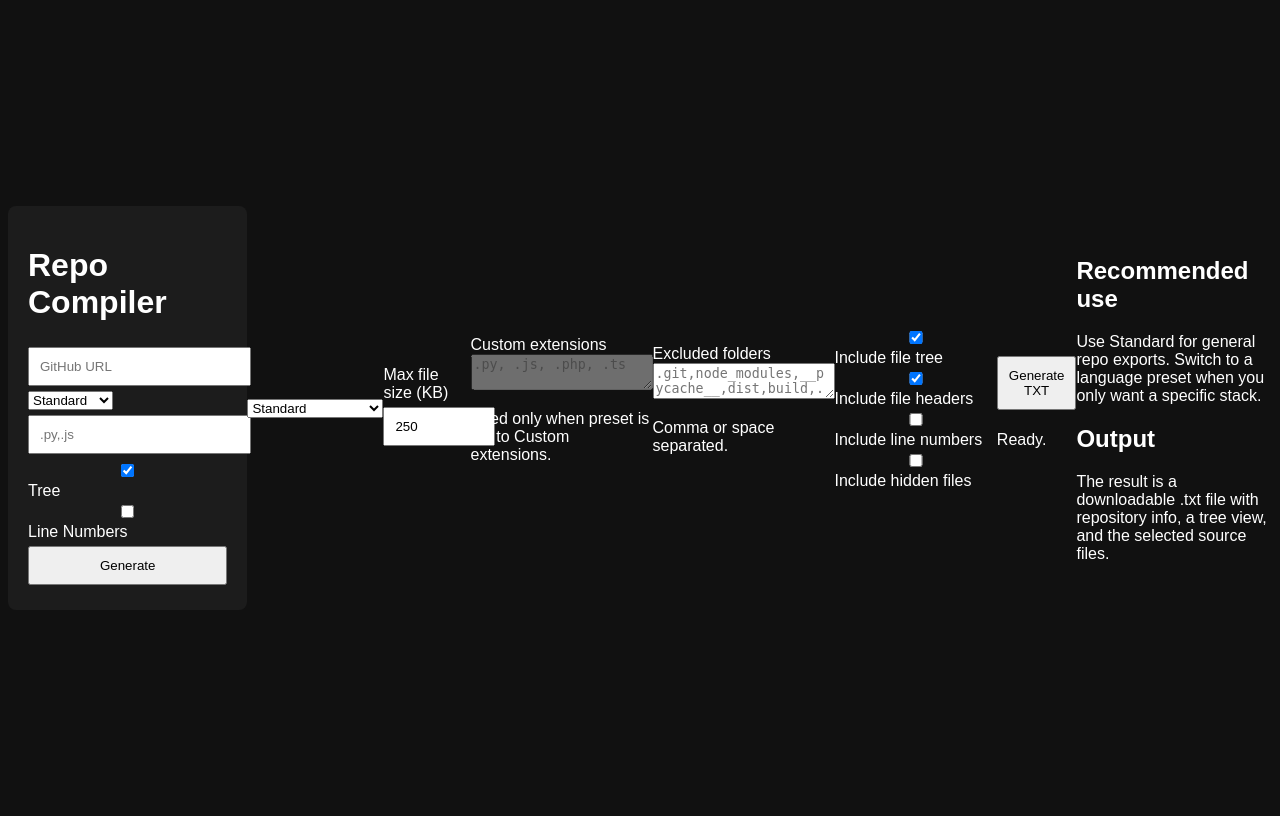
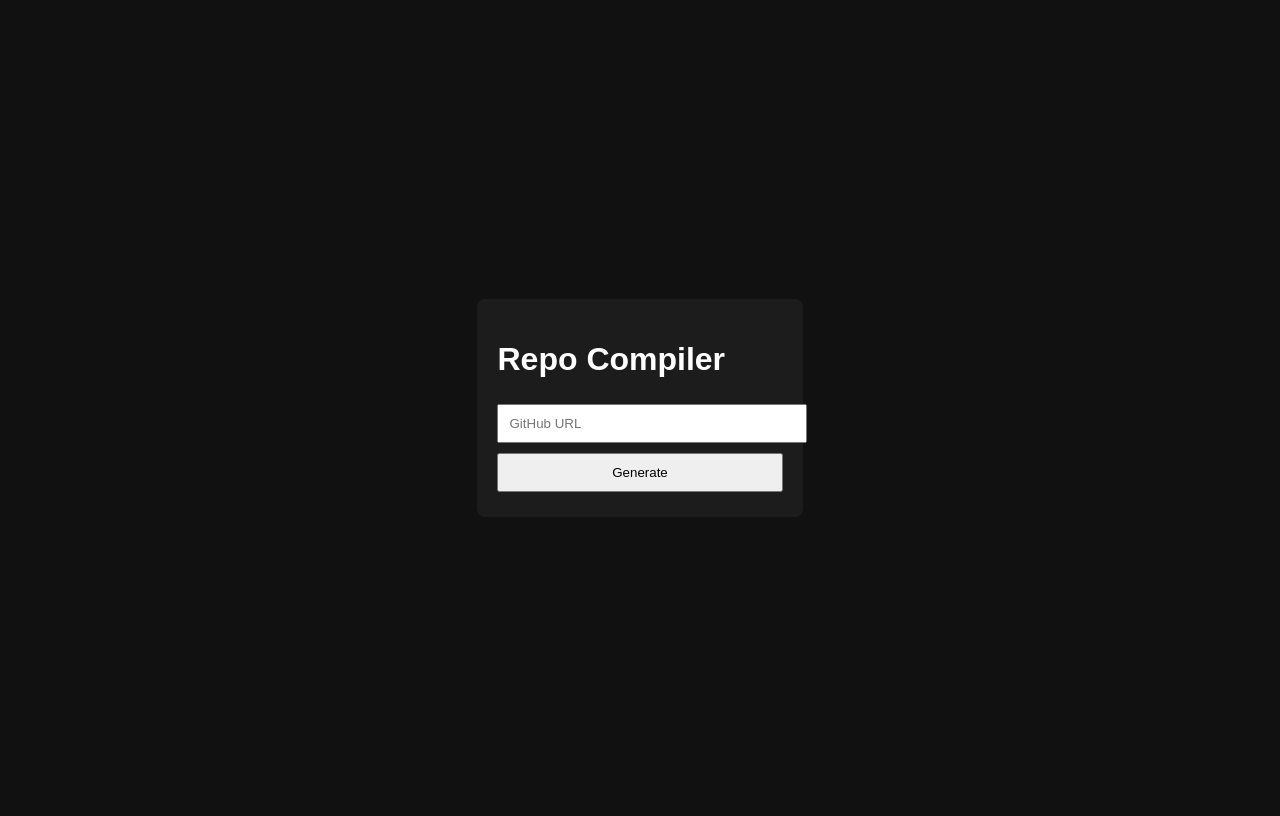
Before and after one commit to deszo333/repo_compiler, a FastAPI app: page / in a window 1280 px wide. Run offline with FastAPI, Linux system fonts and the light colour scheme.

Commit message:
Add files via upload

```diff
--- a/templates/index.html
+++ b/templates/index.html
@@ -9,95 +9,8 @@
 <h1>Repo Compiler</h1>
 <form method="post" action="/compile">
 <input name="repo_url" placeholder="GitHub URL" required>
-
-    <select name="preset">
-      <option value="standard">Standard</option>
-      <option value="code_only">Code Only</option>
-      <option value="frontend">Frontend</option>
-      <option value="backend">Backend</option>
-      <option value="javascript">JS</option>
-      <option value="php">PHP</option>
-      <option value="python">Python</option>
-      <option value="all_files">All Files</option>
-      <option value="custom">Custom</option>
-    </select>
-
-    <input name="custom_extensions" placeholder=".py,.js">
-
-    <label><input type="checkbox" name="include_tree" checked> Tree</label>
-    <label><input type="checkbox" name="include_line_numbers"> Line Numbers</label>
-
 <button>Generate</button>
 </form>
 </div>
 </body>
-</html>            <select id="preset" name="preset">
-              <option value="standard" selected>Standard</option>
-              <option value="code_only">Code only</option>
-              <option value="frontend">Frontend</option>
-              <option value="backend">Backend</option>
-              <option value="javascript">JavaScript</option>
-              <option value="php">PHP</option>
-              <option value="python">Python</option>
-              <option value="all_files">All files</option>
-              <option value="custom">Custom extensions</option>
-            </select>
-          </div>
-
-          <div class="field">
-            <label for="max_file_size_kb">Max file size (KB)</label>
-            <input id="max_file_size_kb" name="max_file_size_kb" type="number" min="1" value="250" />
-          </div>
-        </div>
-
-        <div class="field full">
-          <label for="custom_extensions">Custom extensions</label>
-          <textarea
-            id="custom_extensions"
-            name="custom_extensions"
-            rows="2"
-            placeholder=".py, .js, .php, .ts"
-          ></textarea>
-          <p class="hint">Used only when preset is set to Custom extensions.</p>
-        </div>
-
-        <div class="field full">
-          <label for="exclude_dirs">Excluded folders</label>
-          <textarea
-            id="exclude_dirs"
-            name="exclude_dirs"
-            rows="2"
-            placeholder=".git,node_modules,__pycache__,dist,build,.venv,venv,env,.next,coverage"
-          >{{ default_exclusions }}</textarea>
-          <p class="hint">Comma or space separated.</p>
-        </div>
-
-        <div class="toggles">
-          <label><input type="checkbox" name="include_tree" checked /> Include file tree</label>
-          <label><input type="checkbox" name="include_headers" checked /> Include file headers</label>
-          <label><input type="checkbox" name="include_line_numbers" /> Include line numbers</label>
-          <label><input type="checkbox" name="include_hidden" /> Include hidden files</label>
-        </div>
-
-        <div class="actions">
-          <button id="submitBtn" type="submit">Generate TXT</button>
-          <p id="status" class="status">Ready.</p>
-        </div>
-      </form>
-    </section>
-
-    <section class="note">
-      <div>
-        <h2>Recommended use</h2>
-        <p>Use Standard for general repo exports. Switch to a language preset when you only want a specific stack.</p>
-      </div>
-      <div>
-        <h2>Output</h2>
-        <p>The result is a downloadable .txt file with repository info, a tree view, and the selected source files.</p>
-      </div>
-    </section>
-  </main>
-
-  <script src="/static/app.js"></script>
-</body>
 </html>
```
Lines whose indentation alone changed are shown as unchanged.
